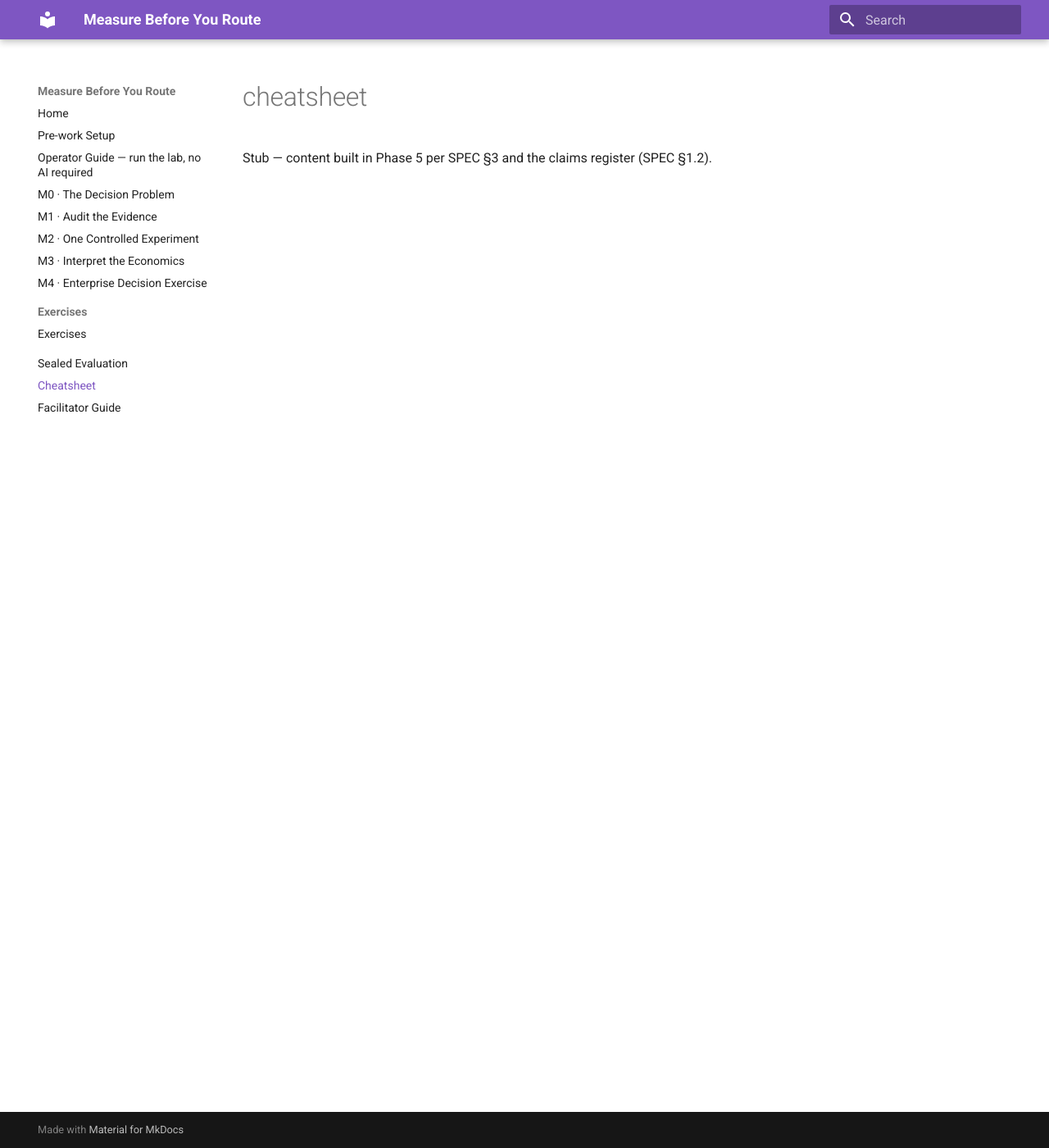
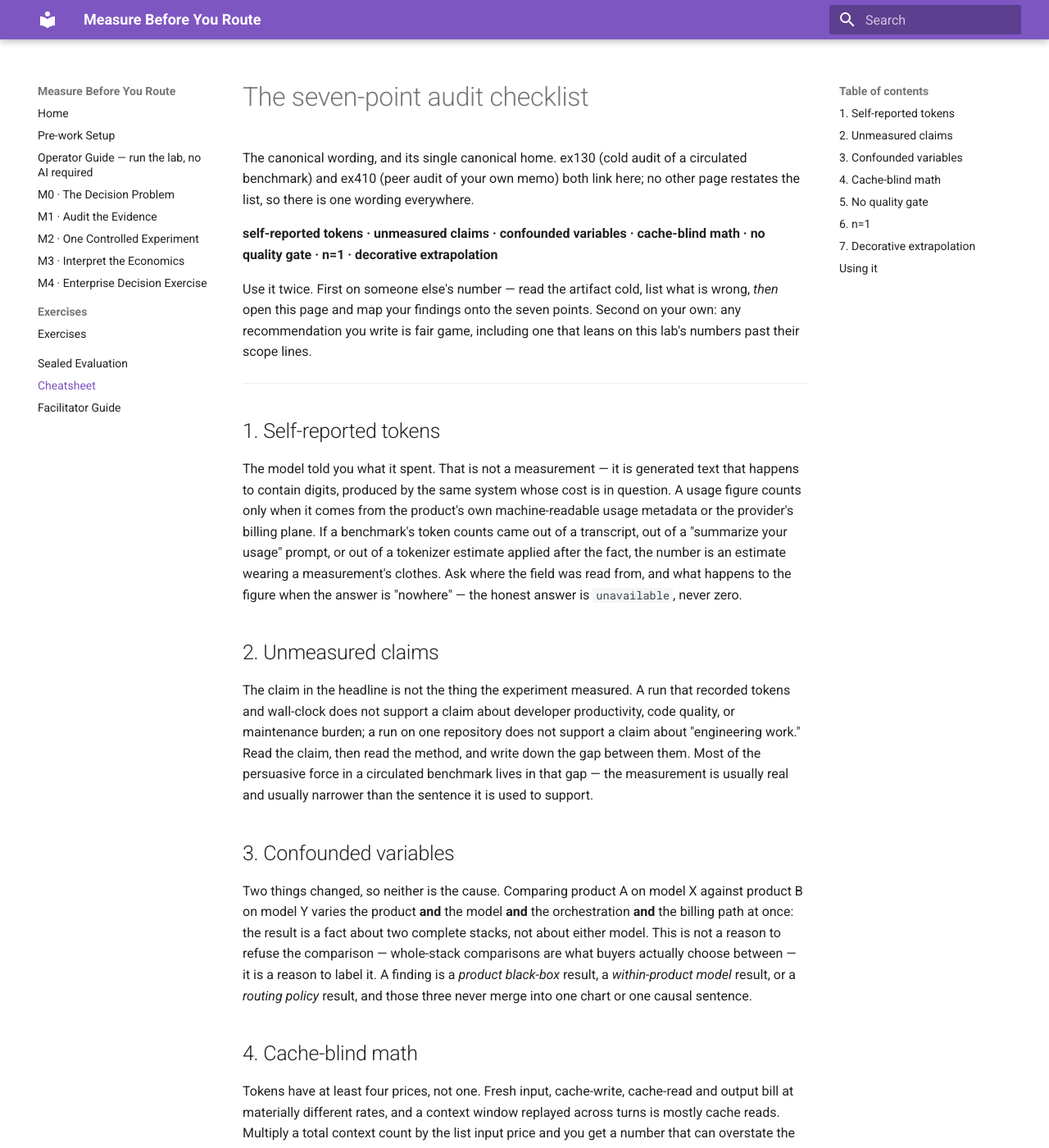
Before and after one commit to catwang42/Developer-Agent-Tokenomics-Decision-Lab, an MkDocs documentation site: the page built from docs/cheatsheet.md, in a window 1280 px wide and 1400 px high. Shown: the whole window at 82% size. Built offline with MkDocs 1.6.1 and Material for MkDocs 9.7.7, drawn with Linux system fonts in a browser that asks for light colours; some of the changed text lies outside the part shown.

Commit message:
docs: canonical seven-point audit checklist in the cheatsheet
Replaces the stub with the SPEC §1 wording verbatim (self-reported tokens ·
unmeasured claims · confounded variables · cache-blind math · no quality
gate · n=1 · decorative extrapolation), one short paragraph per point.
Single canonical home; ex130 and ex410 link here.

Co-Authored-By: Claude Opus 5 <noreply@anthropic.com>

```diff
--- a/docs/cheatsheet.md
+++ b/docs/cheatsheet.md
@@ -1,3 +1,99 @@
-# cheatsheet
+# The seven-point audit checklist
 
-Stub — content built in Phase 5 per SPEC §3 and the claims register (SPEC §1.2).
+The canonical wording, and its single canonical home. ex130 (cold audit of a circulated
+benchmark) and ex410 (peer audit of your own memo) both link here; no other page
+restates the list, so there is one wording everywhere.
+
+**self-reported tokens · unmeasured claims · confounded variables · cache-blind math ·
+no quality gate · n=1 · decorative extrapolation**
+
+Use it twice. First on someone else's number — read the artifact cold, list what is
+wrong, *then* open this page and map your findings onto the seven points. Second on your
+own: any recommendation you write is fair game, including one that leans on this lab's
+numbers past their scope lines.
+
+---
+
+## 1. Self-reported tokens
+
+The model told you what it spent. That is not a measurement — it is generated text that
+happens to contain digits, produced by the same system whose cost is in question. A
+usage figure counts only when it comes from the product's own machine-readable usage
+metadata or the provider's billing plane. If a benchmark's token counts came out of a
+transcript, out of a "summarize your usage" prompt, or out of a tokenizer estimate
+applied after the fact, the number is an estimate wearing a measurement's clothes. Ask
+where the field was read from, and what happens to the figure when the answer is
+"nowhere" — the honest answer is `unavailable`, never zero.
+
+## 2. Unmeasured claims
+
+The claim in the headline is not the thing the experiment measured. A run that recorded
+tokens and wall-clock does not support a claim about developer productivity, code
+quality, or maintenance burden; a run on one repository does not support a claim about
+"engineering work." Read the claim, then read the method, and write down the gap between
+them. Most of the persuasive force in a circulated benchmark lives in that gap — the
+measurement is usually real and usually narrower than the sentence it is used to
+support.
+
+## 3. Confounded variables
+
+Two things changed, so neither is the cause. Comparing product A on model X against
+product B on model Y varies the product **and** the model **and** the orchestration
+**and** the billing path at once: the result is a fact about two complete stacks, not
+about either model. This is not a reason to refuse the comparison — whole-stack
+comparisons are what buyers actually choose between — it is a reason to label it. A
+finding is a *product black-box* result, a *within-product model* result, or a *routing
+policy* result, and those three never merge into one chart or one causal sentence.
+
+## 4. Cache-blind math
+
+Tokens have at least four prices, not one. Fresh input, cache-write, cache-read and
+output bill at materially different rates, and a context window replayed across turns is
+mostly cache reads. Multiply a total context count by the list input price and you get a
+number that can overstate the real bill by a wide margin — or, on a stack that exposes
+no cache breakdown at all, a number whose error you cannot even bound. When you are
+shown "N input tokens × $X per million," the question is always *at what cache rate?* If
+the breakdown does not exist, say so and price the run as a declared upper bound; do not
+quietly pick one rate.
+
+## 5. No quality gate
+
+Cheap output that does not work is not cheap. A cost comparison without an acceptance
+criterion is a comparison of how fast each configuration produced *something*, and the
+configuration that produces plausible-looking work fastest will win it. The gate has to
+be pre-registered, independent, and deterministic-first — hidden tests, type checks,
+regression checks decide — with human review timed rather than assumed, and the
+generating model never the sole judge of its own work. Then cost is charged per
+**accepted** outcome, with failed attempts billed to the configuration that failed, not
+averaged away.
+
+## 6. n=1
+
+One run per arm measures the run, not the configuration. Identical pinned runs of the
+same task spread by a task- and tier-dependent factor, so whichever arm happened to draw
+the low sample looks like the winner, and a POC decided on one run each is a coin flip
+with a spreadsheet attached. Never accept a point estimate: demand the median, the
+range, and n, and budget with the band rather than the point. If the sample is too small
+for an interval, that is a finding to publish, not a detail to omit.
+
+## 7. Decorative extrapolation
+
+The measured number is small and real; the headline number is large and invented. A
+per-task saving multiplied by an assumed task volume, an assumed adoption rate and an
+assumed loaded rate produces an annual figure whose precision comes entirely from the
+assumptions — and runtime converted into headcount is the sharpest version of this,
+because it prices work that was never measured. Ask which of the inputs was observed and
+which was chosen. Extrapolations belong in a clearly labeled scenario with its
+assumptions on the same page, never in the headline.
+
+---
+
+## Using it
+
+- **Every finding travels with its scope line** — the task, the conditions, the cost
+  basis, and n. A number without its scope line is not portable, including ours.
+- **Eliminate before you rank.** Governance constraints and the quality gate are
+  lexicographically prior to cost. A configuration that fails non-inferiority is
+  eliminated, not discounted.
+- **A recommendation without its break-even conditions is an advertisement.** State the
+  conditions under which your own recommendation flips.
```
